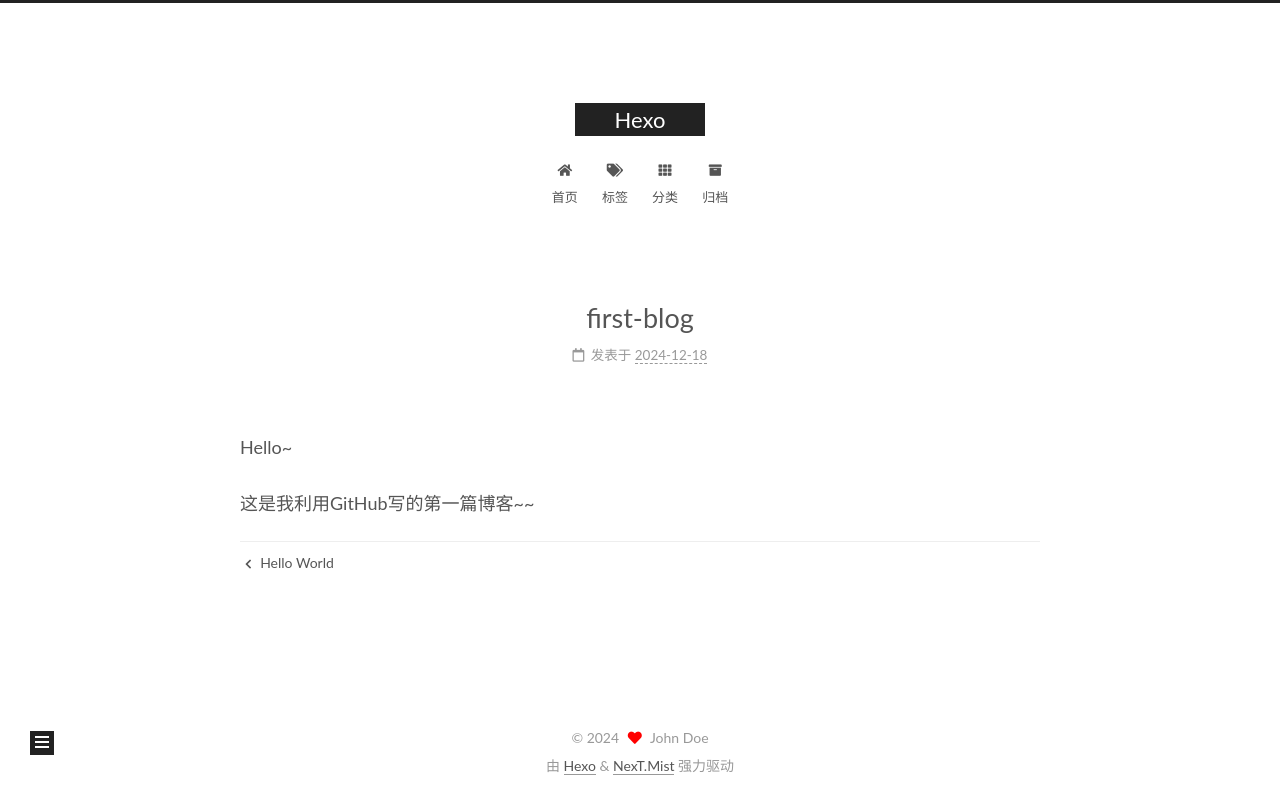
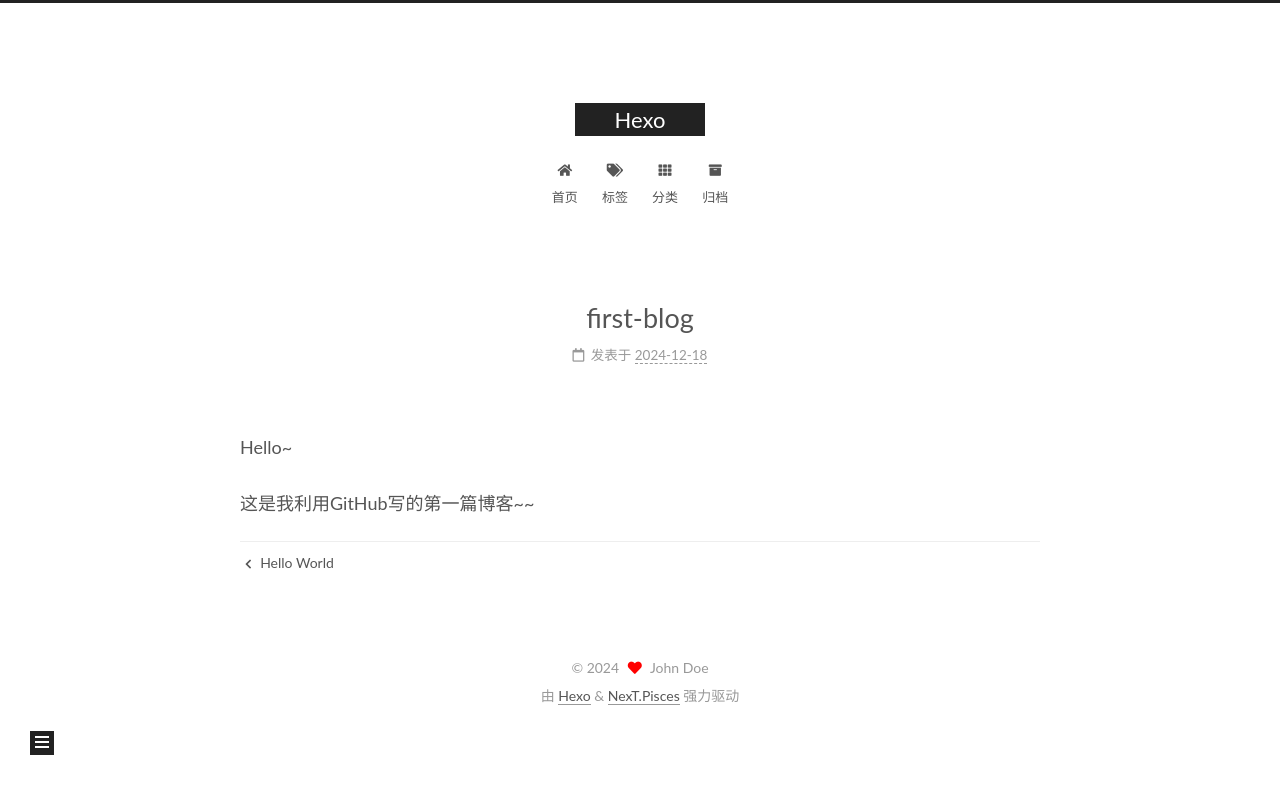
Before and after one commit to CharlesUMA/charlesuma.github.io, a plain HTML site: page 2024/12/18/first-blog/index.html in a window 1280 px wide. Drawn offline with Linux system fonts and the light colour scheme.

Commit message:
Site updated: 2024-12-18 22:24:16

```diff
--- a/2024/12/18/first-blog/index.html
+++ b/2024/12/18/first-blog/index.html
@@ -17,7 +17,7 @@
 
 <script id="hexo-configurations">
     var NexT = window.NexT || {};
-    var CONFIG = {"hostname":"example.com","root":"/","scheme":"Mist","version":"7.8.0","exturl":false,"sidebar":{"position":"left","display":"post","padding":18,"offset":12,"onmobile":false},"copycode":{"enable":false,"show_result":false,"style":null},"back2top":{"enable":true,"sidebar":false,"scrollpercent":false},"bookmark":{"enable":false,"color":"#222","save":"auto"},"fancybox":false,"mediumzoom":false,"lazyload":false,"pangu":false,"comments":{"style":"tabs","active":null,"storage":true,"lazyload":false,"nav":null},"algolia":{"hits":{"per_page":10},"labels":{"input_placeholder":"Search for Posts","hits_empty":"We didn't find any results for the search: ${query}","hits_stats":"${hits} results found in ${time} ms"}},"localsearch":{"enable":false,"trigger":"auto","top_n_per_article":1,"unescape":false,"preload":false},"motion":{"enable":true,"async":false,"transition":{"post_block":"fadeIn","post_header":"slideDownIn","post_body":"slideDownIn","coll_header":"slideLeftIn","sidebar":"slideUpIn"}}};
+    var CONFIG = {"hostname":"example.com","root":"/","scheme":"Pisces","version":"7.8.0","exturl":false,"sidebar":{"position":"left","display":"post","padding":18,"offset":12,"onmobile":false},"copycode":{"enable":false,"show_result":false,"style":null},"back2top":{"enable":true,"sidebar":false,"scrollpercent":false},"bookmark":{"enable":false,"color":"#222","save":"auto"},"fancybox":false,"mediumzoom":false,"lazyload":false,"pangu":false,"comments":{"style":"tabs","active":null,"storage":true,"lazyload":false,"nav":null},"algolia":{"hits":{"per_page":10},"labels":{"input_placeholder":"Search for Posts","hits_empty":"We didn't find any results for the search: ${query}","hits_stats":"${hits} results found in ${time} ms"}},"localsearch":{"enable":false,"trigger":"auto","top_n_per_article":1,"unescape":false,"preload":false},"motion":{"enable":true,"async":false,"transition":{"post_block":"fadeIn","post_header":"slideDownIn","post_body":"slideDownIn","coll_header":"slideLeftIn","sidebar":"slideUpIn"}}};
   </script>
 
   <meta name="description" content="Hello~ 这是我利用GitHub写的第一篇博客~~">
@@ -324,7 +324,7 @@
   </span>
   <span class="author" itemprop="copyrightHolder">John Doe</span>
 </div>
-  <div class="powered-by">由 <a href="https://hexo.io/" class="theme-link" rel="noopener" target="_blank">Hexo</a> & <a href="https://mist.theme-next.org/" class="theme-link" rel="noopener" target="_blank">NexT.Mist</a> 强力驱动
+  <div class="powered-by">由 <a href="https://hexo.io/" class="theme-link" rel="noopener" target="_blank">Hexo</a> & <a href="https://pisces.theme-next.org/" class="theme-link" rel="noopener" target="_blank">NexT.Pisces</a> 强力驱动
   </div>
 
 
@@ -350,7 +350,7 @@
 <script src="/js/motion.js"></script>
 
 
-<script src="/js/schemes/muse.js"></script>
+<script src="/js/schemes/pisces.js"></script>
 
 
 <script src="/js/next-boot.js"></script>
```
Also changed, not shown: 2024/12/18/hello-world/index.html (+3 -3 lines), archives/2024/12/index.html (+3 -3 lines), archives/2024/index.html (+3 -3 lines), archives/index.html (+3 -3 lines), index.html (+3 -3 lines).
